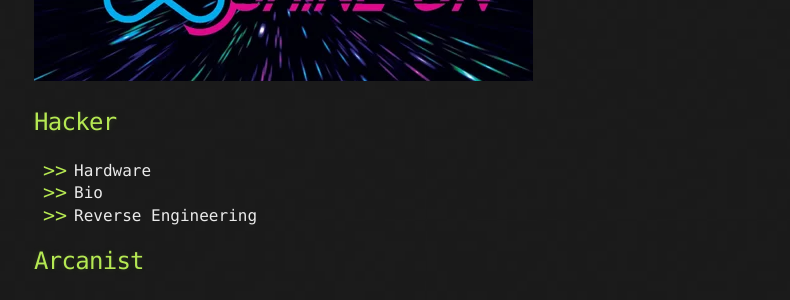
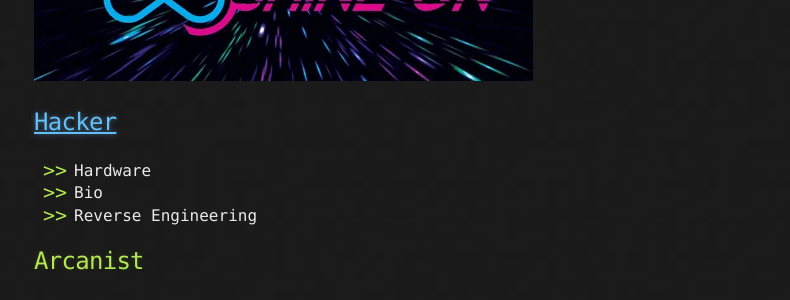
Before and after one commit to SparklesVX/SparklesVX.github.io, a Jekyll site: the page built from whoami.md, in a window 1280 px wide. Shown: the part 312-612 px from the top of the page, without its empty margins (106-896 px from the left). Built offline with Jekyll 4.4.1, drawn with Linux system fonts in a browser that asks for light colours.

```diff
--- a/whoami.md
+++ b/whoami.md
@@ -5,7 +5,7 @@ title: whoami
 
 <img src="/assets/SparklesLogo.png">
 
-## Hacker
+<h2><a href="/Hacker.md">Hacker</a></h2>
   - Hardware
   - Bio
   - Reverse Engineering
```
